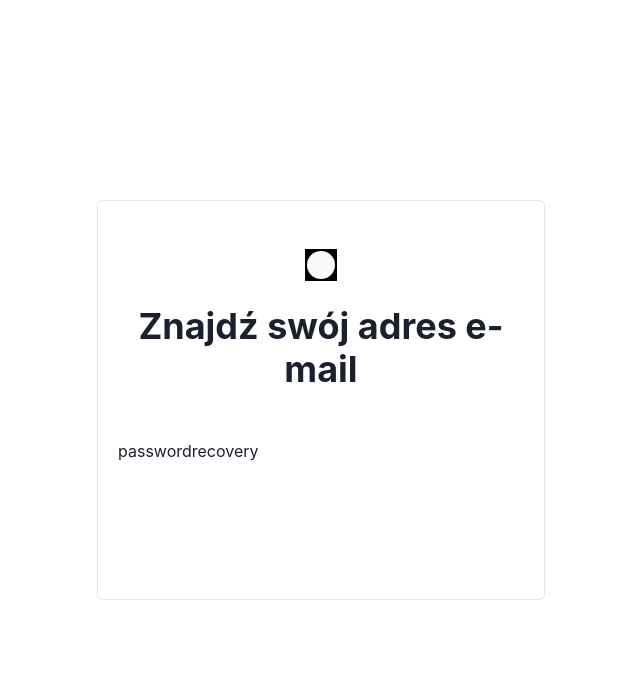
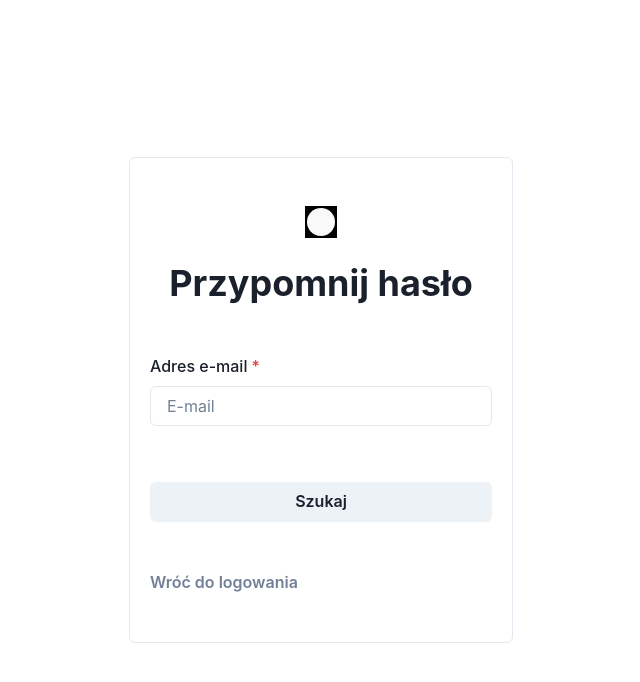
Before and after one commit to agatagree/gora-crm, a React (Create React App) app: page /passwordRecovery in a window 1280 px wide. Shown: the top 682 px of the page, without its empty margins (319-959 px from the left). Built offline with nearby package versions, Linux system fonts and the light colour scheme; no server answers.

Commit message:
resetPassword component implement

```diff
--- a/src/pages/Authorization/LoginPage/LoginPage.tsx
+++ b/src/pages/Authorization/LoginPage/LoginPage.tsx
@@ -1,19 +1,10 @@
 import { useForm, SubmitHandler } from "react-hook-form";
 import { Link as RouterLink } from "react-router-dom";
+import { signInWithEmailAndPassword } from "@firebase/auth";
+import { Button, Flex, Link, useToast } from "@chakra-ui/react";
 import { auth } from "api";
-import { AuthorizationForm, AuthorizationLayout } from "../components";
-import {
-  Button,
-  Flex,
-  Link,
-  useToast,
-} from "@chakra-ui/react";
-import { signInWithEmailAndPassword } from "@firebase/auth";
-
-type FormData = {
-  email: string;
-  password: string;
-};
+import { AuthorizationEmailPassword, AuthorizationLayout } from "../components";
+import { FormData } from "../types/AuthorizationTypes";
 
 export const LoginPage = () => {
   const toast = useToast();
@@ -43,7 +34,10 @@ export const LoginPage = () => {
 
   return (
     <AuthorizationLayout header={"Zaloguj się"}>
-      <AuthorizationForm onSubmit={onSubmit} submitType={"Zaloguj się"}/>
+      <AuthorizationEmailPassword
+        onSubmit={onSubmit}
+        submitType={"Zaloguj się"}
+      />
       <Flex justifyContent={"space-between"}>
         <Link as={RouterLink} to="/register">
           <Button variant="link">Utwórz konto</Button>
--- a/src/pages/Authorization/PasswordRecovery/PasswordRecovery.tsx
+++ b/src/pages/Authorization/PasswordRecovery/PasswordRecovery.tsx
@@ -1,9 +1,76 @@
+import { useForm, SubmitHandler } from "react-hook-form";
+import { Link as RouterLink } from "react-router-dom";
+import { sendPasswordResetEmail } from "@firebase/auth";
+import {
+  useToast,
+  Link,
+  Button,
+  Flex,
+  FormControl,
+  FormErrorMessage,
+  FormLabel,
+  Input,
+} from "@chakra-ui/react";
+import { auth } from "api";
 import { AuthorizationLayout } from "../components";
+import { EmailData } from "../types/AuthorizationTypes";
 
 export const PasswordRecovery = () => {
+  const toast = useToast();
+  const {
+    handleSubmit,
+    register,
+    reset,
+    formState: { errors, isSubmitting },
+  } = useForm<EmailData>();
+
+  const onSubmit: SubmitHandler<EmailData> = (data, event?) => {
+    event?.preventDefault();
+    sendPasswordResetEmail(auth, data.email)
+      .then(() => {
+        toast({
+          title: "Reset link wysłany na podany adres",
+          status: "success",
+          position: "bottom-left",
+          isClosable: true,
+        });
+        reset();
+      })
+      .catch((error) => {
+        toast({
+          title: error.message,
+          status: "error",
+          position: "bottom-left",
+          isClosable: true,
+        });
+      });
+  };
+
   return (
-    <AuthorizationLayout header={"Znajdź swój adres e-mail"}>
-      passwordrecovery
+    <AuthorizationLayout header={"Przypomnij hasło"}>
+      <form onSubmit={handleSubmit(onSubmit)}>
+        <Flex flexDirection={"column"} gap={10}>
+          <FormControl isRequired isInvalid={!!errors.email}>
+            <FormLabel htmlFor="email">Adres e-mail</FormLabel>
+            <Input
+              id="email"
+              placeholder="E-mail"
+              {...register("email", {
+                required: "Pole wymagane",
+              })}
+            />
+            <FormErrorMessage>
+              {errors.email && errors.email.message}
+            </FormErrorMessage>
+          </FormControl>
+          <Button mt={4} mb={12} isLoading={isSubmitting} type="submit">
+            Szukaj
+          </Button>
+        </Flex>
+      </form>
+      <Link as={RouterLink} to="/">
+        <Button variant="link">Wróć do logowania</Button>
+      </Link>
     </AuthorizationLayout>
   );
 };
--- a/src/pages/Authorization/RegisterPage/RegisterPage.tsx
+++ b/src/pages/Authorization/RegisterPage/RegisterPage.tsx
@@ -1,14 +1,10 @@
 import { useForm, SubmitHandler } from "react-hook-form";
 import { Link as RouterLink } from "react-router-dom";
+import { createUserWithEmailAndPassword } from "@firebase/auth";
+import { useToast, Link, Button } from "@chakra-ui/react";
 import { auth } from "api";
-import { AuthorizationForm, AuthorizationLayout } from "../components";
-import { useToast } from "@chakra-ui/react";
-import { createUserWithEmailAndPassword } from "@firebase/auth";
-
-type FormData = {
-  email: string;
-  password: string;
-};
+import { AuthorizationEmailPassword, AuthorizationLayout } from "../components";
+import { FormData } from "../types/AuthorizationTypes";
 
 export const RegisterPage = () => {
   const toast = useToast();
@@ -38,7 +34,13 @@ export const RegisterPage = () => {
 
   return (
     <AuthorizationLayout header={"Zarejestruj się"}>
-      <AuthorizationForm onSubmit={onSubmit} submitType={"Zarejestruj się"} />
+      <AuthorizationEmailPassword
+        onSubmit={onSubmit}
+        submitType={"Zarejestruj się"}
+      />
+      <Link as={RouterLink} to="/">
+        <Button variant="link">Możesz się też zalogować</Button>
+      </Link>
     </AuthorizationLayout>
   );
 };
--- a/src/pages/Authorization/components/AuthorizationForm/AuthorizationForm.tsx
+++ b/src/pages/Authorization/components/AuthorizationEmailPassword/AuthorizationEmailPassword.tsx
@@ -8,18 +8,16 @@ import {
   FormLabel,
   Input,
 } from "@chakra-ui/react";
-
-type FormData = {
-  email: string;
-  password: string;
-};
+import { FormData } from "pages/Authorization/types/AuthorizationTypes";
 
 type SubmitHandlerType = (data: FormData, event?: BaseSyntheticEvent) => void;
 
-export const AuthorizationForm = ({
-  onSubmit, submitType
+export const AuthorizationEmailPassword = ({
+  onSubmit,
+  submitType,
 }: {
-  onSubmit: SubmitHandlerType, submitType: string
+  onSubmit: SubmitHandlerType;
+  submitType: string;
 }) => {
   const {
     handleSubmit,
@@ -30,7 +28,7 @@ export const AuthorizationForm = ({
   return (
     <form onSubmit={handleSubmit(onSubmit)}>
       <Flex flexDirection={"column"} gap={10}>
-        <FormControl isInvalid={!!errors.email}>
+        <FormControl isRequired isInvalid={!!errors.email}>
           <FormLabel htmlFor="email">Adres e-mail</FormLabel>
           <Input
             id="email"
@@ -43,7 +41,7 @@ export const AuthorizationForm = ({
             {errors.email && errors.email.message}
           </FormErrorMessage>
         </FormControl>
-        <FormControl isInvalid={!!errors.email}>
+        <FormControl isRequired isInvalid={!!errors.email}>
           <FormLabel htmlFor="password">Wpisz hasło</FormLabel>
           <Input
             id="password"
--- a/src/pages/Authorization/components/index.tsx
+++ b/src/pages/Authorization/components/index.tsx
@@ -1,2 +1,2 @@
 export * from "./AuthorizationLayout/AuthorizationLayout"
-export * from "./AuthorizationForm/AuthorizationForm"
+export * from "./AuthorizationEmailPassword/AuthorizationEmailPassword"
--- /dev/null
+++ b/src/pages/Authorization/types/AuthorizationTypes.tsx
@@ -0,0 +1,8 @@
+export type EmailData = {
+  email: string;
+};
+
+export type FormData = {
+  email: string;
+  password: string;
+};
--- a/src/pages/index.tsx
+++ b/src/pages/index.tsx
@@ -1,5 +1,4 @@
 export * from "./Authorization/LoginPage/LoginPage"
 export * from "./Authorization/RegisterPage/RegisterPage"
 export * from "./Authorization/PasswordRecovery/PasswordRecovery"
-export * from "./Authorization/components/AuthorizationLayout/AuthorizationLayout"
 export * from "./Dashboard/Dashboard"
```
Also changed, not shown: 1 other file (tests, documents, lock files or other folders).
